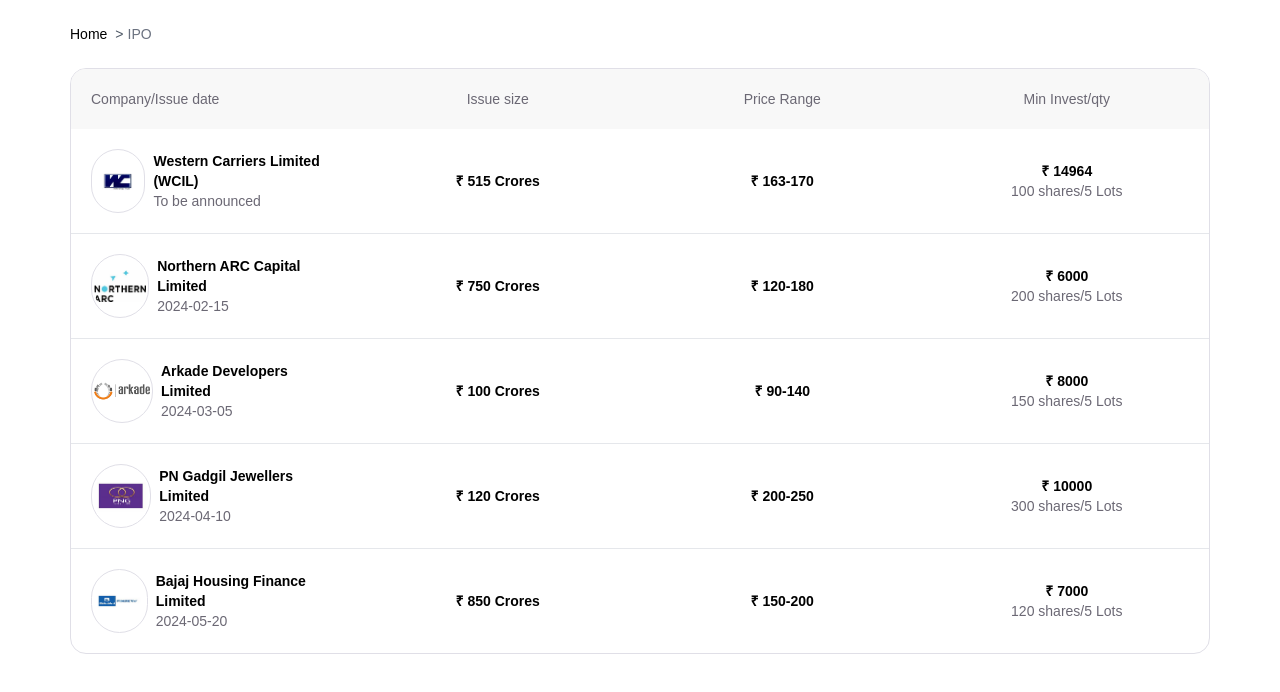
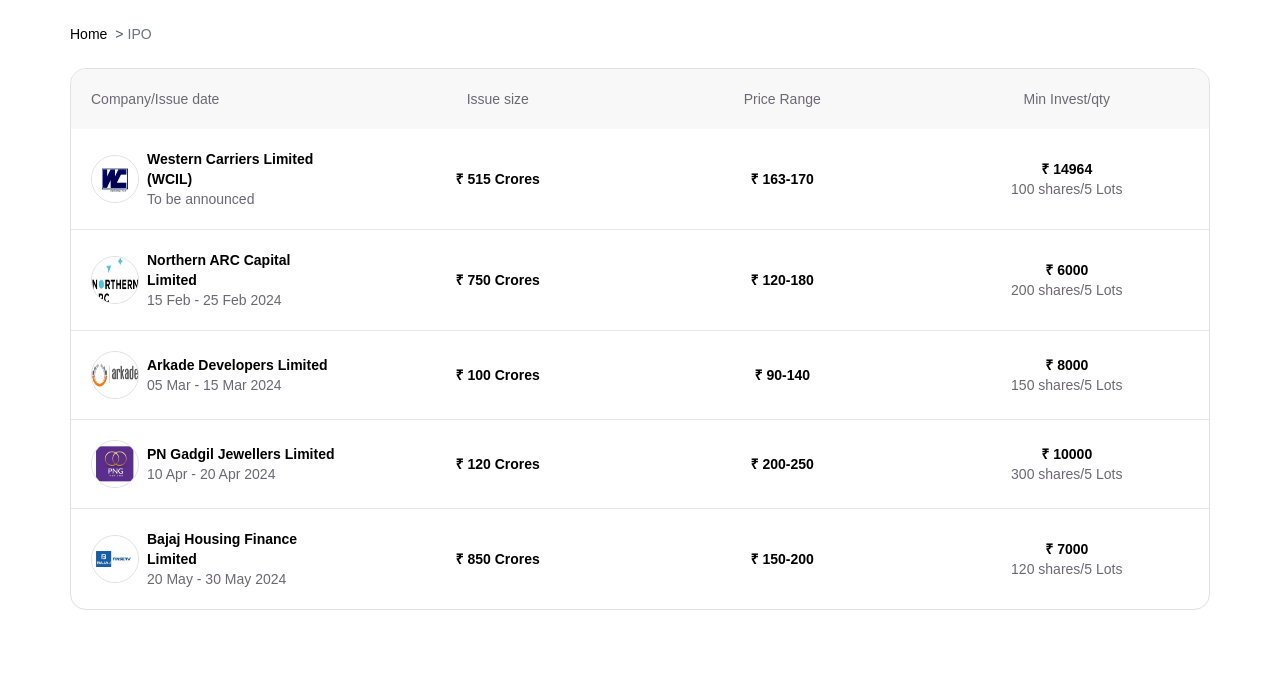
Before and after one commit to Rashid-Hashim-Shaikh/ventura, a Next.js app: page /ipo in a window 1280 px wide. Shown: the top 692 px of the page. Built offline with nearby package versions, Linux system fonts and the light colour scheme.

Commit message:
:sparkles: Add loading spinner and error files

```diff
--- /dev/null
+++ b/app/ipo/[ipoId]/error.tsx
@@ -0,0 +1,11 @@
+"use client"
+
+import React from 'react'
+
+const Error = () => {
+  return (
+    <div>Error while loading</div>
+  )
+}
+
+export default Error
--- /dev/null
+++ b/app/ipo/[ipoId]/loading.tsx
@@ -0,0 +1,9 @@
+import Spinner from "@/components/ui/Spinner";
+
+export default function Loading() {
+    return (
+    <div className=" absolute -translate-y-1/2 -translate-x-1/2 top-1/2 left-1/2 ">
+        <Spinner />
+      </div>
+    );
+  }
--- a/app/ipo/[ipoId]/page.tsx
+++ b/app/ipo/[ipoId]/page.tsx
@@ -1,15 +1,18 @@
 "use client";
 
 import Image from "next/image";
+import { useRouter } from "next/navigation";
 import { useEffect, useState } from "react";
 import { IPO } from "@/types";
 import { formatDateRange, formatDate } from "@/utils/helper";
 import arrowIcon from "@/public/assets/icons/arrow.svg";
 import downloadIcon from "@/public/assets/icons/download.svg";
-import Button from "@/components/Button";
-import Stepper from "@/components/Timeline"
+import Button from "@/components/ui/Button";
+import Stepper from "@/components/Stepper";
 import { getCurrentStep } from "@/utils/helper";
-import VerticleStepper from "@/components/VerticleStepper";
+import VerticalStepper from "@/components/VerticalStepper";
+import useIsMobile from "@/hooks/useIsMobileView";
+import Spinner from "@/components/ui/Spinner";
 
 export default function IpoDetailsPage({
   params,
@@ -18,6 +21,9 @@
 }) {
   const [ipo, setIpo] = useState<null | Required<IPO>>(null);
   const { ipoId } = params;
+
+  const router = useRouter();
+  const isMobile = useIsMobile();
 
   useEffect(() => {
     if (ipoId) {
@@ -29,7 +35,7 @@
   }, [ipoId]);
 
   if (!ipo) {
-    return <div>Loading...</div>;
+    return <Spinner />;
   }
 
   const {
@@ -53,13 +59,17 @@
   } = ipo;
 
   const timelineArray = [
-    { id: 1, label: 'Bidding starts', value: formatDate(bid_start_date) },
-    { id: 2, label: 'Bidding ends', value: formatDate(bid_end_date) },
-    { id: 3, label: 'Allotment finalization', value: formatDate(allot_final_date)},
-    { id: 4, label: 'Refund initiation', value: formatDate(refund_init_date) },
-    { id: 5, label: 'Demat transfer', value: formatDate(demat_transfer_date) },
-    { id: 6, label: 'Listing date', value: formatDate(list_date) },
-  ]
+    { id: 1, label: "Bidding starts", value: formatDate(bid_start_date) },
+    { id: 2, label: "Bidding ends", value: formatDate(bid_end_date) },
+    {
+      id: 3,
+      label: "Allotment finalization",
+      value: formatDate(allot_final_date),
+    },
+    { id: 4, label: "Refund initiation", value: formatDate(refund_init_date) },
+    { id: 5, label: "Demat transfer", value: formatDate(demat_transfer_date) },
+    { id: 6, label: "Listing date", value: formatDate(list_date) },
+  ];
   // TODO: Handle null values and add color for listing gains
   return (
     <div className="mx-auto max-w-[1280px] space-y-6 pb-10 md:pb-20">
@@ -69,28 +79,25 @@
         <div className="flex flex-row gap-2">
           {/* Back button  */}
           <div
-          className="h-12 w-12 flex justify-center items-center border text-lg mr-4 cursor-pointer border-grey rounded-md"
-          // TODO: handle back functionality
-          // onClick={
-          //   // handle back functionality
-          // }
+            className="h-12 w-12 flex justify-center items-center border text-lg mr-2 sm:mr-4 cursor-pointer border-grey rounded-md"
+            onClick={() => router.back()}
           >
             <Image src={arrowIcon} alt="back_arrow" />
           </div>
           <img
-            className="w-12 h-12 hidden sm:block rounded-full border border-grey"
+            className="w-12 h-12 block rounded-full border border-grey"
             src={company_logo}
             alt={company_logo}
           />
           <div>
-            <h5>SHort name</h5>
-            <p>full name</p>
+            {/* for now displaying the first word of company name, usually we get this from API */}
+            <h5 className=" font-bold">{company_name.split(" ")[0]}</h5>
+            <p>{company_name}</p>
           </div>
         </div>
 
         {/* Download ICON and apply button */}
-        {/* TODO: Remove in mobile view */}
-        <div className="flex gap-8 mr-4 cursor-pointer">
+        <div className="gap-8 mr-4 hidden sm:flex cursor-pointer">
           <Image
             src={downloadIcon}
             className="w-12 h-12 text-black"
@@ -134,7 +141,9 @@
           <div className="p-2">
             <p className="text-neutral text-xs font-semibold">Listed on</p>
             {listed_on_date ? (
-              <p className="font-semibold text-sm">{formatDate(listed_on_date)}</p>
+              <p className="font-semibold text-sm">
+                {formatDate(listed_on_date)}
+              </p>
             ) : (
               <p>-</p>
             )}
@@ -154,12 +163,21 @@
       {/* timeline section */}
       <section className="border border-grey rounded-2xl p-2 md:p-5 ">
         <h6 className="text-md font-bold mb-5">IPO Timeline</h6>
+        {isMobile ? (
+          <VerticalStepper
+            steps={timelineArray}
+            currentStep={getCurrentStep(timelineArray)}
+            // Enable it to check the functionality
+            // currentStep={Math.random() * 6 + 1}
+          />
+        ) : (
           <Stepper
             steps={timelineArray}
             currentStep={getCurrentStep(timelineArray)}
             // Enable it to check the functionality
-        // currentStep={(Math.random() * 6) + 1}
+            // currentStep={Math.random() * 6 + 1}
           />
+        )}
       </section>
 
       {/* description section */}
--- /dev/null
+++ b/app/ipo/error.tsx
@@ -0,0 +1,11 @@
+"use client"
+
+import React from 'react'
+
+const error = () => {
+  return (
+    <div>Error while loading</div>
+  )
+}
+
+export default error
--- /dev/null
+++ b/app/ipo/loading.tsx
@@ -0,0 +1,9 @@
+import Spinner from "@/components/ui/Spinner";
+
+export default function Loading() {
+    return (
+    <div className=" absolute -translate-y-1/2 -translate-x-1/2 top-1/2 left-1/2 ">
+        <Spinner />
+      </div>
+    );
+  }
--- a/app/ipo/page.tsx
+++ b/app/ipo/page.tsx
@@ -1,9 +1,10 @@
 "use client";
 
-import Image from "next/image";
 import { useEffect, useState } from "react";
 import Link from "next/link";
 import { IPO } from "@/types";
+import { formatDateRange } from "@/utils/helper";
+import Spinner from "@/components/ui/Spinner";
 
 export default function IpoListPage() {
   const headerContent = [
@@ -21,10 +22,10 @@
       .then((data) => setIpoList(data));
   }, []);
 
-  if (!ipoList) return <p>Loading...</p>;
+  if (!ipoList) return <Spinner/>;
 
   return (
-    <div className="container mx-auto bg-white border border-grey text-xs sm:text-sm sm:rounded-2xl  overflow-hidden">
+    <div className="max-w-[1280px] mx-auto bg-white border border-grey text-xs sm:text-sm rounded-2xl overflow-hidden">
       {/* Header */}
       <div className="grid grid-cols-4 bg-[#F8F8F8]  w-full">
         {headerContent.map((item) => (
@@ -37,7 +38,7 @@
         ))}
       </div>
       {/* Content */}
-      {ipoList.map((ipo : IPO) => {
+      {ipoList.map((ipo: IPO) => {
         const {
           id,
           issue_date,
@@ -59,22 +60,22 @@
             {/* Icon, company, issue date  */}
             <div className=" text-center self-center first:text-left p-2 lg:p-5 ">
               <div className="flex items-center gap-2">
-                {/* TODO: Fix image for width < 900px */}
                 {/* Company logo */}
-                <div className="w-12 h-12 hidden md:block md:w-16 md:h-16 relative rounded-full border border-grey">
-                  <Image
-                    layout="fill"
-                    objectFit="contain"
-                    className="rounded-full w-full h-full p-0 lg:p-0.5"
-                    src={company_logo}
-                    alt={company_name}
-                  />
-                </div>
+                <img
+                  className="w-12 h-12 hidden sm:block rounded-full border border-grey"
+                  src={company_logo}
+                  alt={company_logo}
+                />
+
                 <div>
                   <span className="font-bold text-wrap">{company_name}</span>
-                  {/* TODO: Fix date format */}
                   <p className="text-secondary text-[10px] md:text-sm">
-                    {issue_date ? issue_date.start_date : "To be announced"}
+                    {issue_date
+                      ? formatDateRange(
+                          issue_date.start_date,
+                          issue_date.end_date
+                        )
+                      : "To be announced"}
                   </p>
                 </div>
               </div>
--- /dev/null
+++ b/components/ui/Spinner.tsx
@@ -0,0 +1,7 @@
+export default function Spinner() {
+    return (
+      <div className="flex items-center justify-center">
+        <div className="animate-spin h-8 w-8 border-4 border-black border-t-transparent rounded-full"></div>
+      </div>
+    );
+  }
```
Lines whose indentation alone changed are shown as unchanged.
